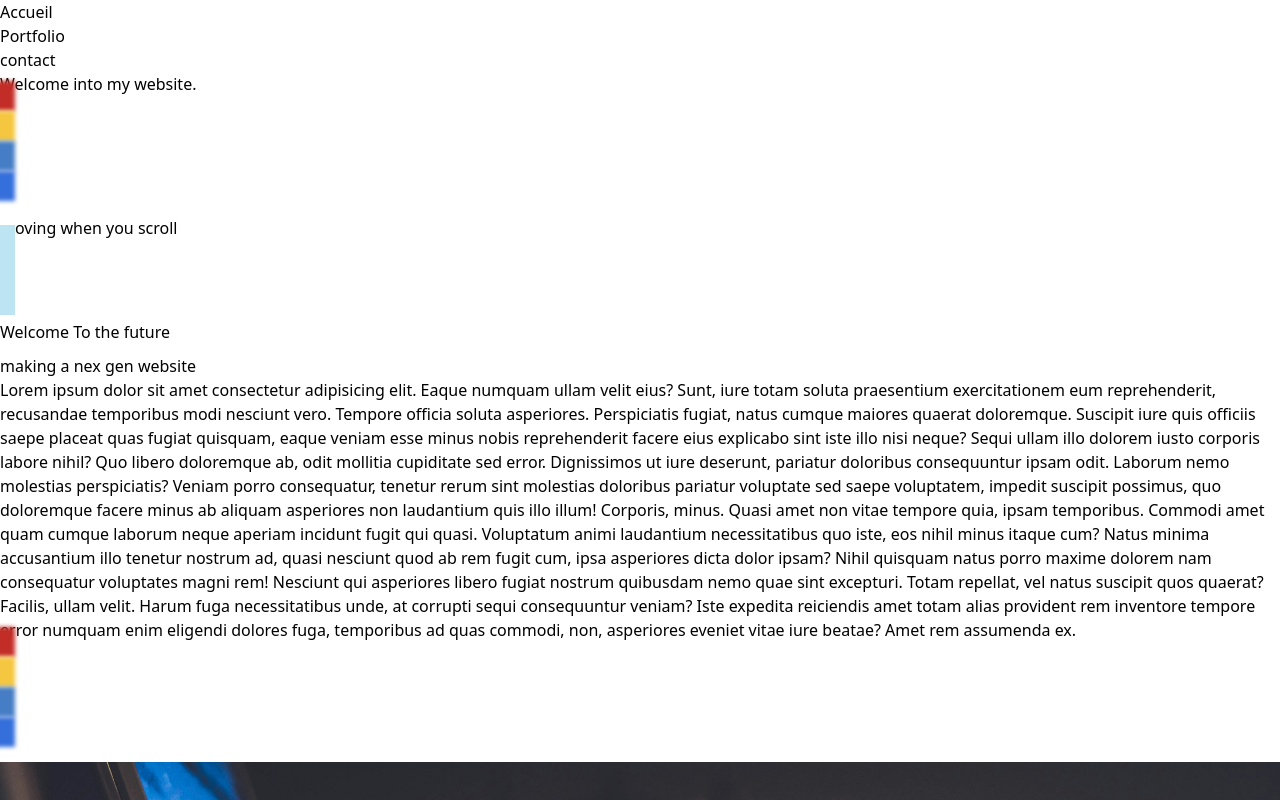
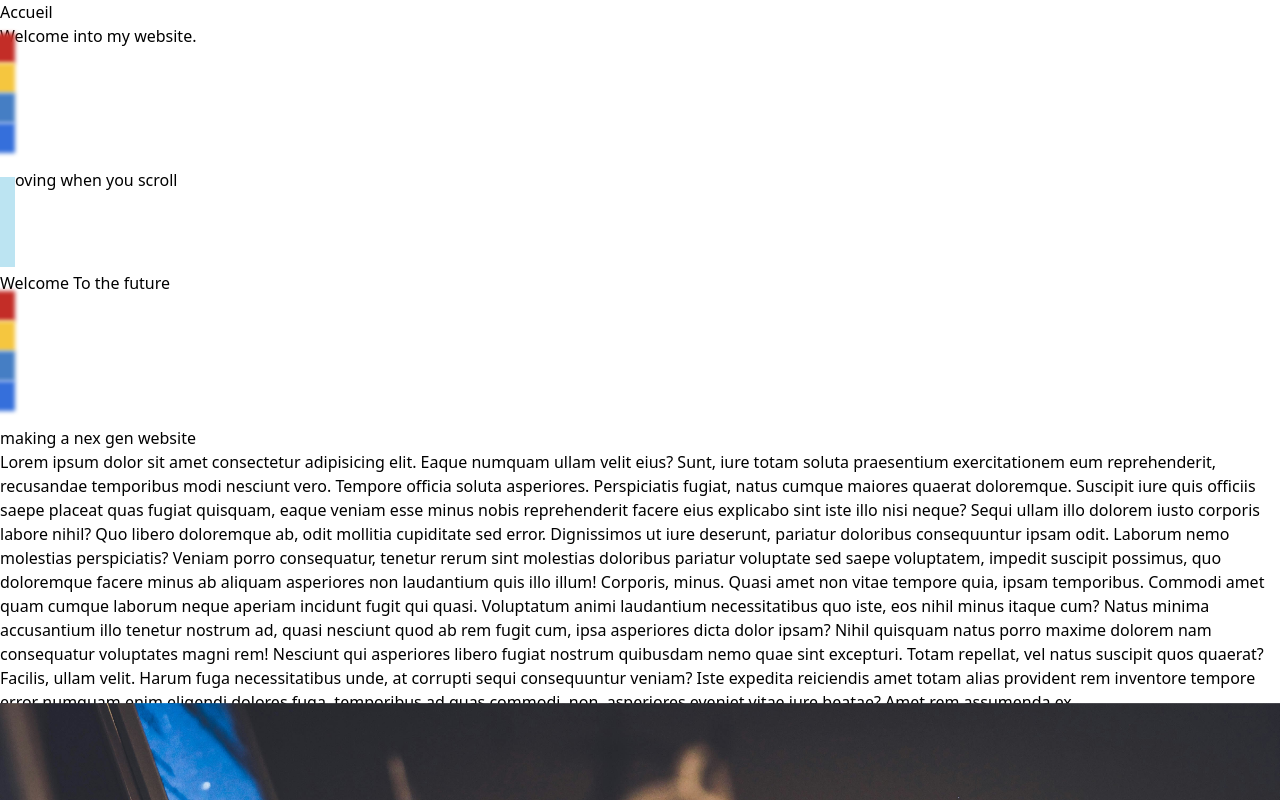
Before and after one commit to YannisOuld/animationProject, a React (Vite) app: page / in a window 1280 px wide. Shown: the top 800 px of the page. Built offline with nearby package versions, Linux system fonts and the light colour scheme.

Commit message:
gsap amelioration

```diff
--- a/src/components/MovingText.jsx
+++ b/src/components/MovingText.jsx
@@ -31,7 +31,7 @@ export default function Index() {
                 .to(title1.current, { y: -50 }, 0)
                 .to(imagesRef.current[1], { y: -350 }, 0)
                 .to(imagesRef.current[2], { y: -250 }, 0)
-                .to(imagesRef.current[3], { y: -50 }, 0)
+                .to(imagesRef.current[0], { y: -50 }, 0)
 
             lettersRef.current.forEach((letter, i) => {
                 tl.to(letter, {
@@ -45,9 +45,10 @@ export default function Index() {
     }, [])
 
     return (
-        <div ref={container} className="w-full mx-auto p-20 flex justify-between">
+        <div ref={container} className="w-full mx-auto p-20 flex justify-between bg-slate-950">
             <div className=" block w-1/2">
-                <h1 ref={title1} className="text-extrabold text-white text-8xl  shadow-black">Welcome To the future</h1>
+                <h1 onMouseOver={() => { setIsActive(true) }} onMouseLeave={() => { setIsActive(false) }} ref={title1} className="text-[3vw]   text-white z-50 pr-20 pt-20">Welcome To the future</h1>
+                <GradientCursor isActive={isActive} />
 
                 <div className="font-extrabold ">
                     <p>
@@ -58,7 +59,7 @@ export default function Index() {
                         }
                     </p>
                 </div>
-                <p onMouseOver={() => { setIsActive(true) }} onMouseLeave={() => { setIsActive(false) }} className="text-md  text-center text-white z-50 p-20">
+                <p className="text-md  text-center text-white z-50 p-20">
                     Lorem ipsum dolor sit amet consectetur adipisicing elit. Eaque numquam ullam velit eius? Sunt, iure totam soluta praesentium exercitationem eum reprehenderit, recusandae temporibus modi nesciunt vero. Tempore officia soluta asperiores.
                     Perspiciatis fugiat, natus cumque maiores quaerat doloremque. Suscipit iure quis officiis saepe placeat quas fugiat quisquam, eaque veniam esse minus nobis reprehenderit facere eius explicabo sint iste illo nisi neque?
                     Sequi ullam illo dolorem iusto corporis labore nihil? Quo libero doloremque ab, odit mollitia cupiditate sed error. Dignissimos ut iure deserunt, pariatur doloribus consequuntur ipsam odit. Laborum nemo molestias perspiciatis?
@@ -69,7 +70,6 @@ export default function Index() {
                     Iste expedita reiciendis amet totam alias provident rem inventore tempore error numquam enim eligendi dolores fuga, temporibus ad quas commodi, non, asperiores eveniet vitae iure beatae? Amet rem assumenda ex.
 
                 </p>
-                <GradientCursor isActive={isActive} />
             </div>
             <div className="flex h-[900px] justify-center items-end p-3  w-1/2 relative overflow-hidden">
                 {
--- a/src/components/Navigation.jsx
+++ b/src/components/Navigation.jsx
@@ -6,8 +6,7 @@ const Navigation = () => {
         <nav className='relative w-full h-20 bg-slate-700 flex justify-end' >
             <ul className='flex justify-between items-center font-white font-bold text-xl mx-8'>
                 <li><a href="#" className='text-white text-lg mx-2' >Accueil</a></li>
-                <li><a href="#" className='text-white text-lg mx-2'>Portfolio</a></li>
-                <li><a href="#" className='text-white text-lg mx-2'>contact</a></li>
+
             </ul>
 
         </nav>
```
